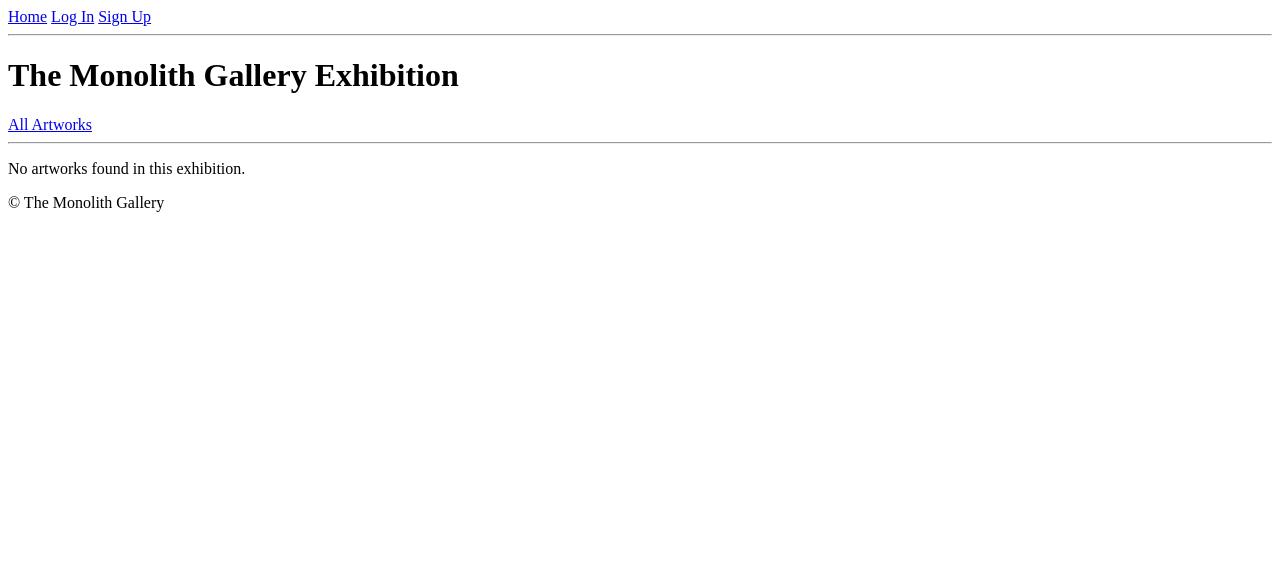
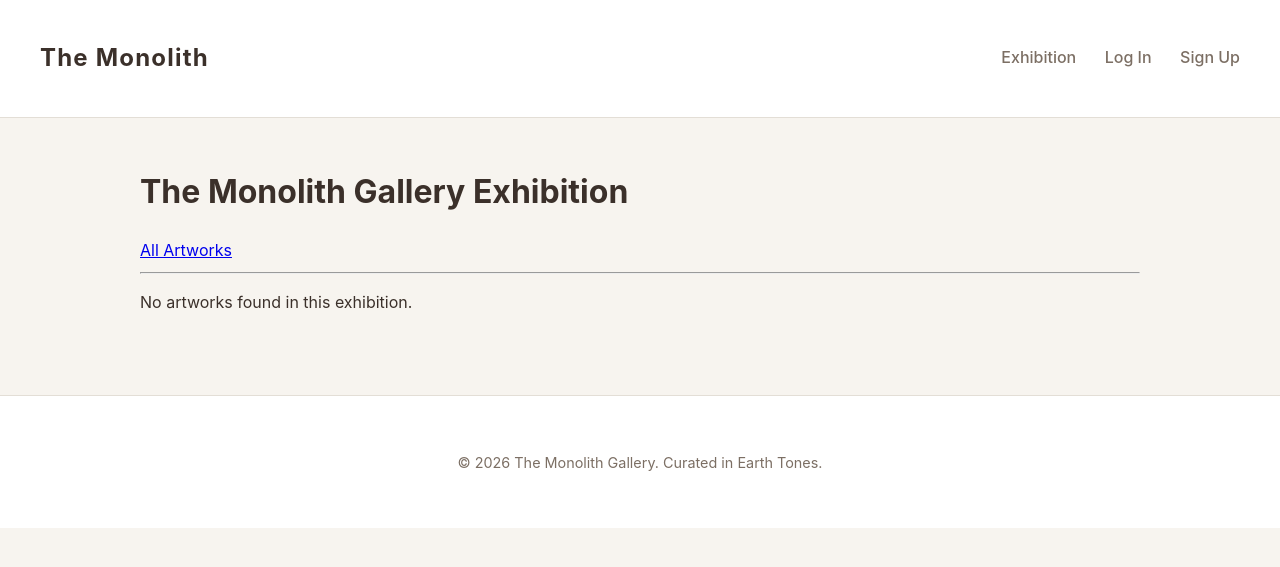
Before and after one commit to lameckkipsang/the_monolith, a Django app: page / in a window 1280 px wide. Shown: the top 567 px of the page. Run offline with Django 5.2, Linux system fonts and the light colour scheme; data that the repository does not hold is empty.

Commit message:
update base.html to include styling that can be extended accross all other templates

```diff
--- a/gallery/templates/base.html
+++ b/gallery/templates/base.html
@@ -3,16 +3,114 @@
 <head>
     <meta charset="UTF-8">
     <title>{% block title %}The Monolith{% endblock %}</title>
+    <style>
+        :root {
+            --bg-color: #f7f4ef;
+            --card-bg: #ffffff;
+            --text-main: #3b302a;
+            --text-muted: #7c6f64;
+            --accent: #b85d34;
+            --accent-hover: #9c4c28;
+            --border-color: #e3ded6;
+        }
+
+        body {
+            font-family: -apple-system, BlinkMacSystemFont, "Segoe UI", Roboto, Helvetica, Arial, sans-serif;
+            background-color: var(--bg-color);
+            color: var(--text-main);
+            margin: 0;
+            padding: 0;
+            line-height: 1.6;
+        }
+
+        header {
+            background: var(--card-bg);
+            border-bottom: 1px solid var(--border-color);
+            padding: 1.2rem 2.5rem;
+            display: flex;
+            justify-content: space-between;
+            align-items: center;
+        }
+
+        header h2 a {
+            color: var(--text-main);
+            letter-spacing: 0.05em;
+        }
+
+        nav a {
+            margin-left: 1.5rem;
+            text-decoration: none;
+            color: var(--text-muted);
+            font-weight: 500;
+            transition: color 0.2s ease;
+        }
+
+        nav a:hover {
+            color: var(--accent);
+        }
+
+        main {
+            max-width: 1000px;
+            margin: 3rem auto;
+            padding: 0 2rem;
+        }
+
+        footer {
+            text-align: center;
+            padding: 2.5rem;
+            color: var(--text-muted);
+            font-size: 0.9rem;
+            border-top: 1px solid var(--border-color);
+            margin-top: 5rem;
+            background: var(--card-bg);
+        }
+
+        .btn {
+            background: var(--accent);
+            color: #ffffff;
+            padding: 0.6rem 1.2rem;
+            border: none;
+            border-radius: 4px;
+            text-decoration: none;
+            cursor: pointer;
+            font-weight: 500;
+            display: inline-block;
+            transition: background 0.2s ease;
+        }
+
+        .btn:hover {
+            background: var(--accent-hover);
+        }
+
+        /* Form styling enhancements */
+        input, textarea, select {
+            width: 100%;
+            padding: 0.75rem;
+            margin-top: 0.3rem;
+            margin-bottom: 1rem;
+            border: 1px solid var(--border-color);
+            border-radius: 4px;
+            background: #ffffff;
+            color: var(--text-main);
+            box-sizing: border-box;
+        }
+
+        input:focus, textarea:focus {
+            outline: none;
+            border-color: var(--accent);
+        }
+    </style>
 </head>
 <body>
     <header>
+        <h2><a href="{% url 'home' %}" style="text-decoration:none;">The Monolith</a></h2>
         <nav>
-            <a href="{% url 'home' %}">Home</a>
+            <a href="{% url 'home' %}">Exhibition</a>
             {% if request.user.is_authenticated %}
                 <a href="{% url 'profile' %}">Profile</a>
                 <form action="{% url 'logout' %}" method="post" style="display:inline;">
                     {% csrf_token %}
-                    <button type="submit">Log Out</button>
+                    <button type="submit" style="background:transparent; border:none; color:#7c6f64; font-weight:500; cursor:pointer; font-size:1rem; padding:0; margin-left:1.5rem;">Log Out</button>
                 </form>
             {% else %}
                 <a href="{% url 'login' %}">Log In</a>
@@ -21,15 +119,13 @@
         </nav>
     </header>
 
-    <hr>
-
     <main>
         {% block content %}
         {% endblock %}
     </main>
 
     <footer>
-        <p>&copy; The Monolith Gallery</p>
+        <p>&copy; 2026 The Monolith Gallery. Curated in Earth Tones.</p>
     </footer>
 </body>
 </html>
```
